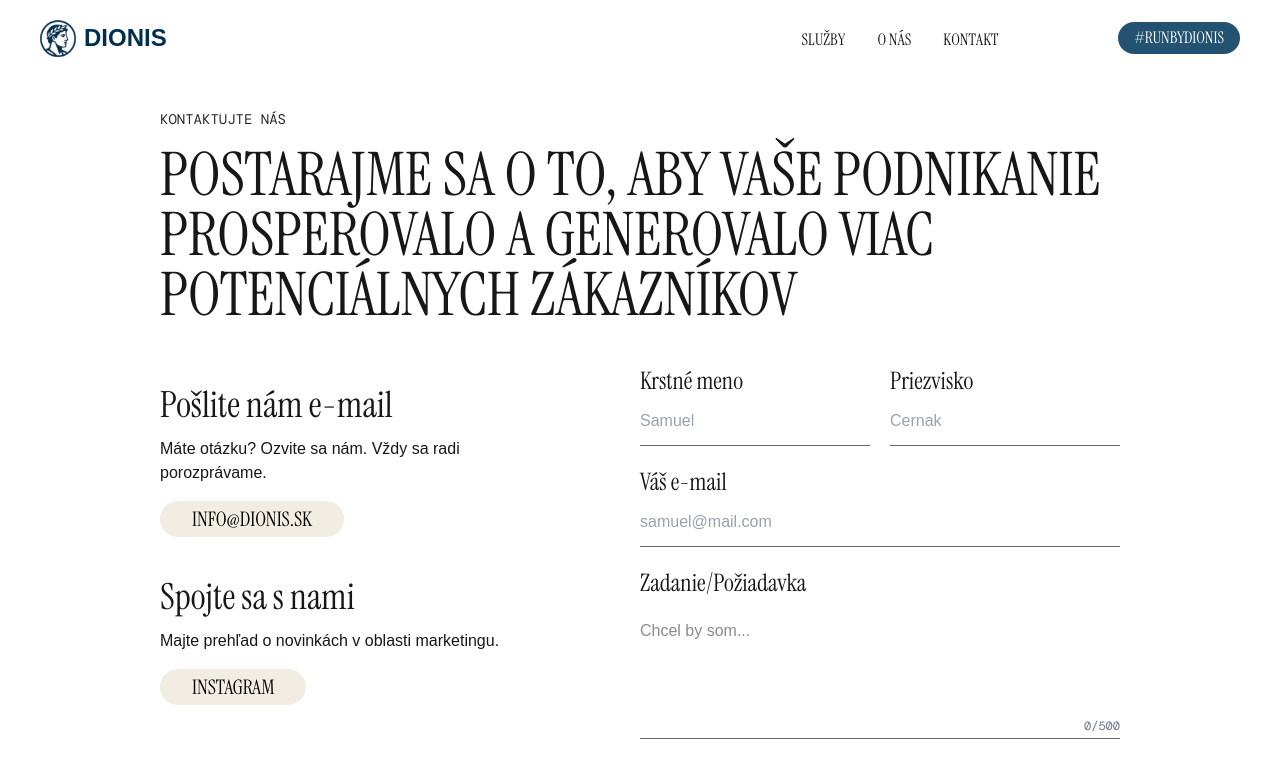
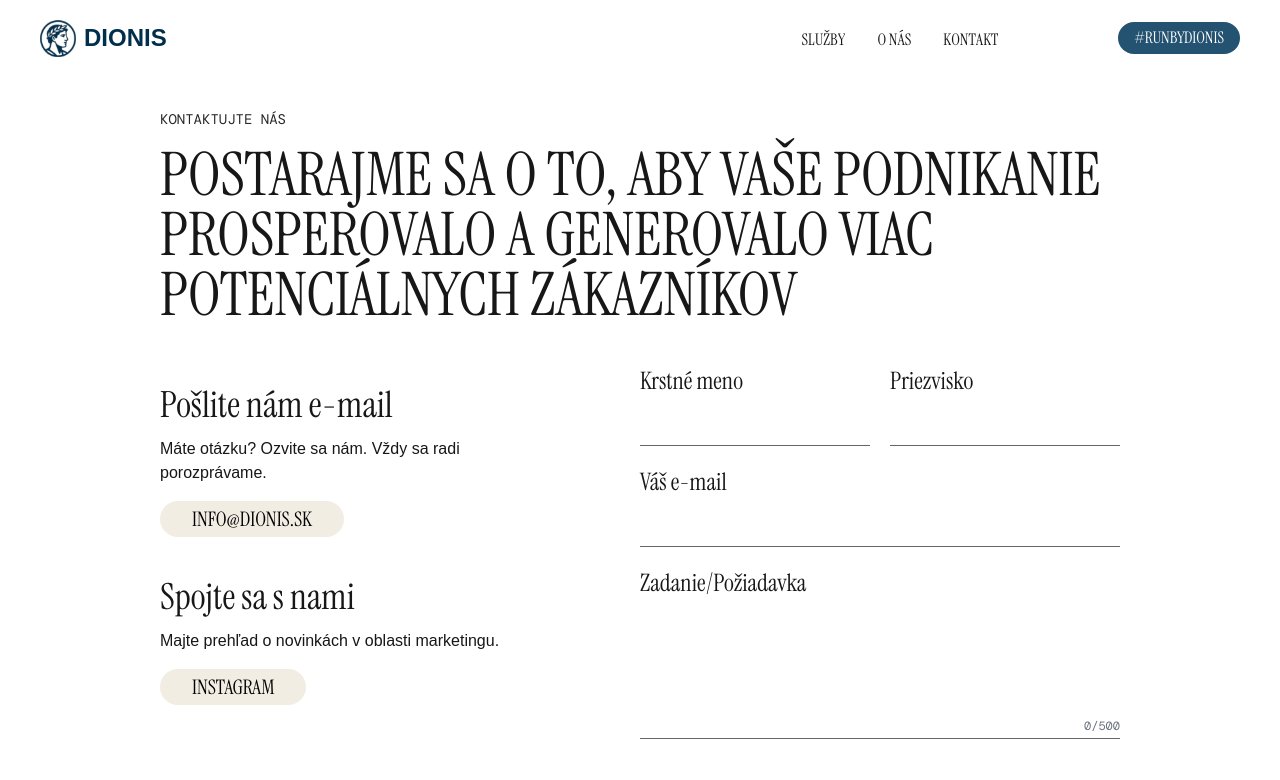
Before and after one commit to stanislavhrechan/Dionis, a Next.js app: page /contact in a window 1280 px wide. Shown: the top 780 px of the page. Built offline with nearby package versions, Linux system fonts and the light colour scheme; a web font is replaced by a local one.

Commit message:
Update contact form

```diff
--- a/app/sections/Contact/ContactMain.tsx
+++ b/app/sections/Contact/ContactMain.tsx
@@ -146,7 +146,6 @@ return (
                         name="message"
                         value={form.message}
                         onChange={handleChange}
-                        placeholder="Chcel by som..."
                         maxLength={500}
                         className="
                         w-full
@@ -275,19 +274,6 @@ function Input({
                     outline-none
                     placeholder:text-gray-400
                 "
-
-                placeholder={
-                    label==="Váš e-mail"
-                        ? "samuel@mail.com"
-                        :
-                    label==="Krstné meno"
-                        ? "Samuel"
-                        :
-                    label==="Priezvisko"
-                        ? "Cernak"
-                        :
-                        ""
-                    }
             />
         </div>
     )
```
